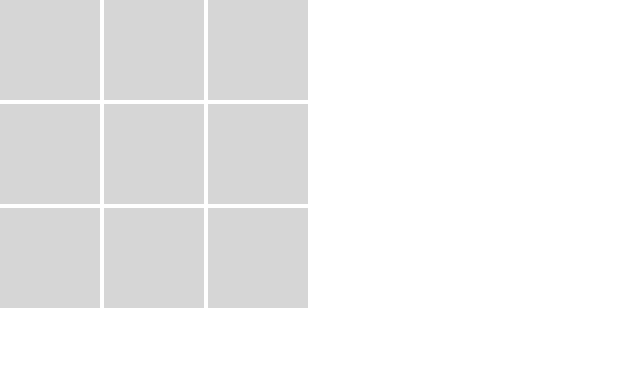
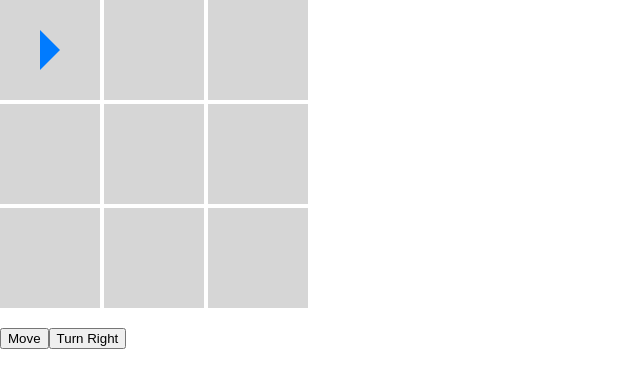
Before and after one commit to owehmer/hamster, a React (Create React App) app: page / in a window 1280 px wide. Shown: the top 388 px of the page, without its empty margins (0-640 px from the left). Built offline with nearby package versions, Linux system fonts and the light colour scheme.

Commit message:
Added a basic hamster (triangle) plus controller

```diff
--- a/src/App.tsx
+++ b/src/App.tsx
@@ -1,13 +1,34 @@
-import React from 'react';
+import React, {useEffect, useState} from 'react';
 import './App.css';
 import PlayingField from "./field/field";
+import {GRID_LS_KEY, GridMap, GridSquare} from "./field.models";
 
 function App() {
-  return (
-    <div className="App">
-      <PlayingField></PlayingField>
-    </div>
-  );
+    const [gridMap] = useState<GridMap>(() => {
+        let gridJson = localStorage.getItem(GRID_LS_KEY) || '';
+
+        if (gridJson === '') {
+            const emptyLSState: GridMap = new Array(3).fill(undefined)
+                .map(() => new Array(3).fill(undefined)
+                    .map(() => "empty"));
+
+            gridJson = JSON.stringify(emptyLSState);
+        }
+
+        const gridContents = JSON.parse(gridJson) as GridMap;
+
+        return gridContents;
+    });
+
+    useEffect(() => {
+        localStorage.setItem(GRID_LS_KEY, JSON.stringify(gridMap));
+    }, [gridMap]);
+
+    return (
+        <div className="App">
+            <PlayingField gridMap={gridMap}/>
+        </div>
+    );
 }
 
 export default App;
--- /dev/null
+++ b/src/field.models.ts
@@ -0,0 +1,6 @@
+export const GRID_LS_KEY = 'GRID_LS_KEY';
+export type GridSquare = 'empty' | 'wall';
+
+export type GridMapRow = GridSquare[];
+export type GridMap = GridMapRow[];
+export type Direction = 'left' | 'up' | 'right' | 'down';
--- a/src/field/field.css
+++ b/src/field/field.css
@@ -6,7 +6,10 @@
 }
 
 .pf-row--col {
-
+    display: flex;
+    align-content: center;
+    align-items: center;
+    justify-content: center;
 }
 
 .pf-row--col.pf-row--col__empty {
@@ -16,3 +19,8 @@
 .pf-row--col.pf-row--col__wall {
     background-color: #282828;
 }
+
+.hamster-controller {
+    display: flex;
+    margin-top: 20px;
+}
--- a/src/field/field.tsx
+++ b/src/field/field.tsx
@@ -1,36 +1,24 @@
 import './field.css';
-import {useEffect, useState} from "react";
+import {Direction, GridMap} from "../field.models";
+import {useState} from "react";
+import Hamster from "./hamster";
+import {HamsterFunctions} from "./hamster.fns";
+import HamsterController from "./hamster-controller";
 
-export const GRID_LS_KEY = 'GRID_LS_KEY';
-
-type GridContent = 'empty' | 'wall';
-
-export default function PlayingField() {
-    const [entries] = useState<GridContent[][]>(() => {
-        let gridJson = localStorage.getItem(GRID_LS_KEY) || '';
-
-        if (gridJson === '') {
-            const emptyLSState: GridContent[][] = new Array(3).fill(undefined)
-                .map(() => new Array(3).fill(undefined)
-                    .map(() => "empty"));
-
-            gridJson = JSON.stringify(emptyLSState);
+interface PlayingFieldProps {
+    gridMap: GridMap
 }
 
-        const gridContents = JSON.parse(gridJson) as GridContent[][];
-
-        return gridContents;
-    });
-
-    useEffect(() => {
-        localStorage.setItem(GRID_LS_KEY, JSON.stringify(entries));
-    }, [entries]);
+export default function PlayingField({gridMap}: PlayingFieldProps) {
+    const [hamsterXPos, setHamsterXPos] = useState<number>(() => 0);
+    const [hamsterYPos, setHamsterYPos] = useState<number>(() => 0);
+    const [direction, setDirection] = useState<Direction>(() => "right");
 
     function getClassName(xIndex: number, yIndex: number): string {
         const baseClass = 'pf-row--col';
         const classes: string[] = [baseClass];
 
-        switch (entries[yIndex][xIndex]) {
+        switch (gridMap[yIndex][xIndex]) {
             case "empty":
                 classes.push(`${baseClass}__empty`);
                 break;
@@ -42,14 +30,42 @@ export default function PlayingField() {
         return classes.join(' ');
     }
 
+    function move() {
+        HamsterFunctions.move({
+            direction,
+            grid: gridMap,
+            setXPosition: setHamsterXPos,
+            setYPosition: setHamsterYPos,
+            xPosition: hamsterXPos,
+            yPosition: hamsterYPos
+        })
+    }
+
+    function turnRight() {
+        HamsterFunctions.turnRight({direction, setDirection});
+    }
+
+    const hamster = <Hamster
+        grid={gridMap}
+        direction={direction}
+    />;
+
     return (
+        <>
             <div className="playing-field" data-testid="playing-field">
-            {entries.map((row, yIndex) => row.map((col, xIndex) =>
+                {gridMap.map((row, yIndex) => row.map((col, xIndex) =>
                     <div className={getClassName(xIndex, yIndex)}
                          key={`${yIndex}${xIndex}`}
                          data-testid={'pf-row--col' + yIndex + xIndex}
-                />
+                    >
+                        {yIndex === hamsterYPos && xIndex === hamsterXPos ? hamster : null}
+                    </div>
                 ))}
             </div>
+
+            <div className="hamster-controller">
+                <HamsterController moved={() => move()} turnedRight={() => turnRight()}/>
+            </div>
+        </>
     )
 }
--- /dev/null
+++ b/src/field/hamster-controller.tsx
@@ -0,0 +1,8 @@
+export default function HamsterController(props: { moved: () => void, turnedRight: () => void }) {
+    return (
+        <>
+            <button onClick={() => props.moved()}>Move</button>
+            <button onClick={() => props.turnedRight()}>Turn Right</button>
+        </>
+    )
+}
--- /dev/null
+++ b/src/field/hamster.css
@@ -0,0 +1,23 @@
+.hamster {
+    width: 0;
+    height: 0;
+    border-style: solid;
+    border-width: 0 20px 20px 20px;
+    border-color: transparent transparent #007bff transparent;
+}
+
+.hamster__up {
+    transform: rotate(0deg);
+}
+
+.hamster__right {
+    transform: rotate(90deg);
+}
+
+.hamster__down {
+    transform: rotate(180deg);
+}
+
+.hamster__left {
+    transform: rotate(270deg);
+}
--- /dev/null
+++ b/src/field/hamster.fns.ts
@@ -0,0 +1,73 @@
+import {Direction, GridMap} from "../field.models";
+
+
+interface HamsterFunctionProps {
+    grid: GridMap,
+    direction: Direction,
+    xPosition: number,
+    setXPosition: (newX: number) => void,
+    yPosition: number,
+    setYPosition: (newY: number) => void
+}
+
+function move(props: HamsterFunctionProps) {
+    switch (props.direction) {
+        case "up": {
+            if (props.yPosition > 0) {
+                props.setYPosition(props.yPosition - 1);
+            }
+            break;
+        }
+        case "down": {
+            if (props.yPosition < props.grid.length - 1) {
+                props.setYPosition(props.yPosition + 1);
+            }
+            break;
+        }
+        case "left": {
+            if (props.xPosition > 0) {
+                props.setXPosition(props.xPosition - 1);
+            }
+            break;
+        }
+        case "right": {
+            if (props.xPosition < props.grid[props.yPosition].length - 1) {
+                props.setXPosition(props.xPosition + 1);
+            }
+            break;
+        }
+    }
+}
+
+interface HamsterTurnProps {
+    direction: Direction,
+    setDirection: (newDir: Direction) => void,
+}
+
+function turnRight(props: HamsterTurnProps) {
+    let nextDirection: Direction;
+    switch(props.direction) {
+        case "up": {
+            nextDirection = "right";
+            break;
+        }
+        case "right": {
+            nextDirection = "down";
+            break;
+        }
+        case "down": {
+            nextDirection = "left";
+            break;
+        }
+        case "left": {
+            nextDirection = "up";
+            break;
+        }
+    }
+    props.setDirection(nextDirection);
+}
+
+export const HamsterFunctions = {
+    move,
+    turnRight
+}
--- /dev/null
+++ b/src/field/hamster.tsx
@@ -0,0 +1,38 @@
+import {Direction, GridMap} from "../field.models";
+import './hamster.css';
+
+interface HamsterProps {
+    grid: GridMap,
+    direction: Direction
+}
+
+export default function Hamster(props: HamsterProps) {
+    function classNames(): string {
+        const baseClass = 'hamster';
+
+        const classes: string[] = [baseClass];
+
+        switch (props.direction) {
+            case "up": {
+                classes.push(baseClass + '__up');
+                break;
+            }
+            case "down": {
+                classes.push(baseClass + '__down');
+                break;
+            }
+            case "left": {
+                classes.push(baseClass + '__left');
+                break;
+            }
+            case "right": {
+                classes.push(baseClass + '__right');
+                break;
+            }
+        }
+        return classes.join(' ');
+    }
+    return (
+        <div className={classNames()}/>
+    )
+}
```
Also changed, not shown: 1 other file (tests, documents, lock files or other folders). Lines whose indentation alone changed are shown as unchanged.
